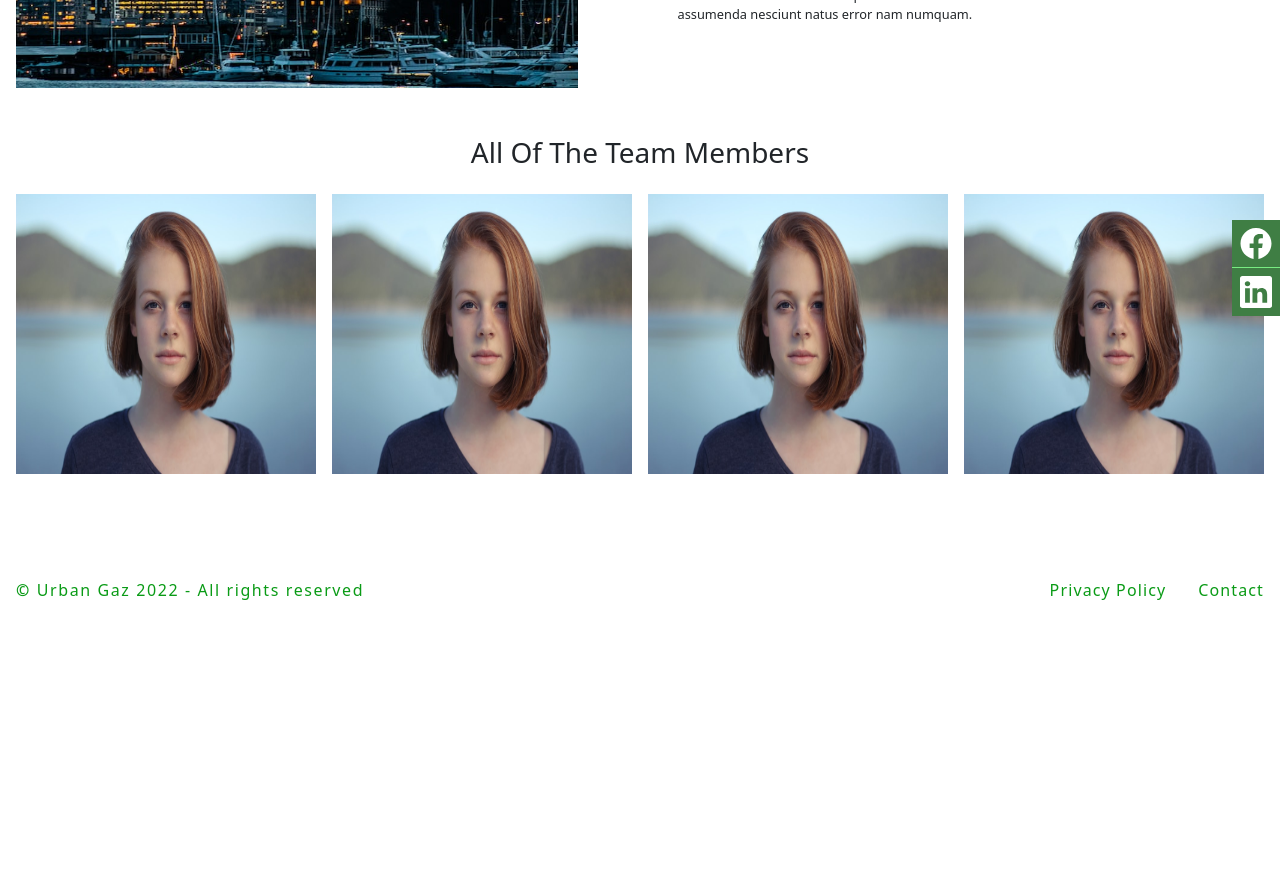
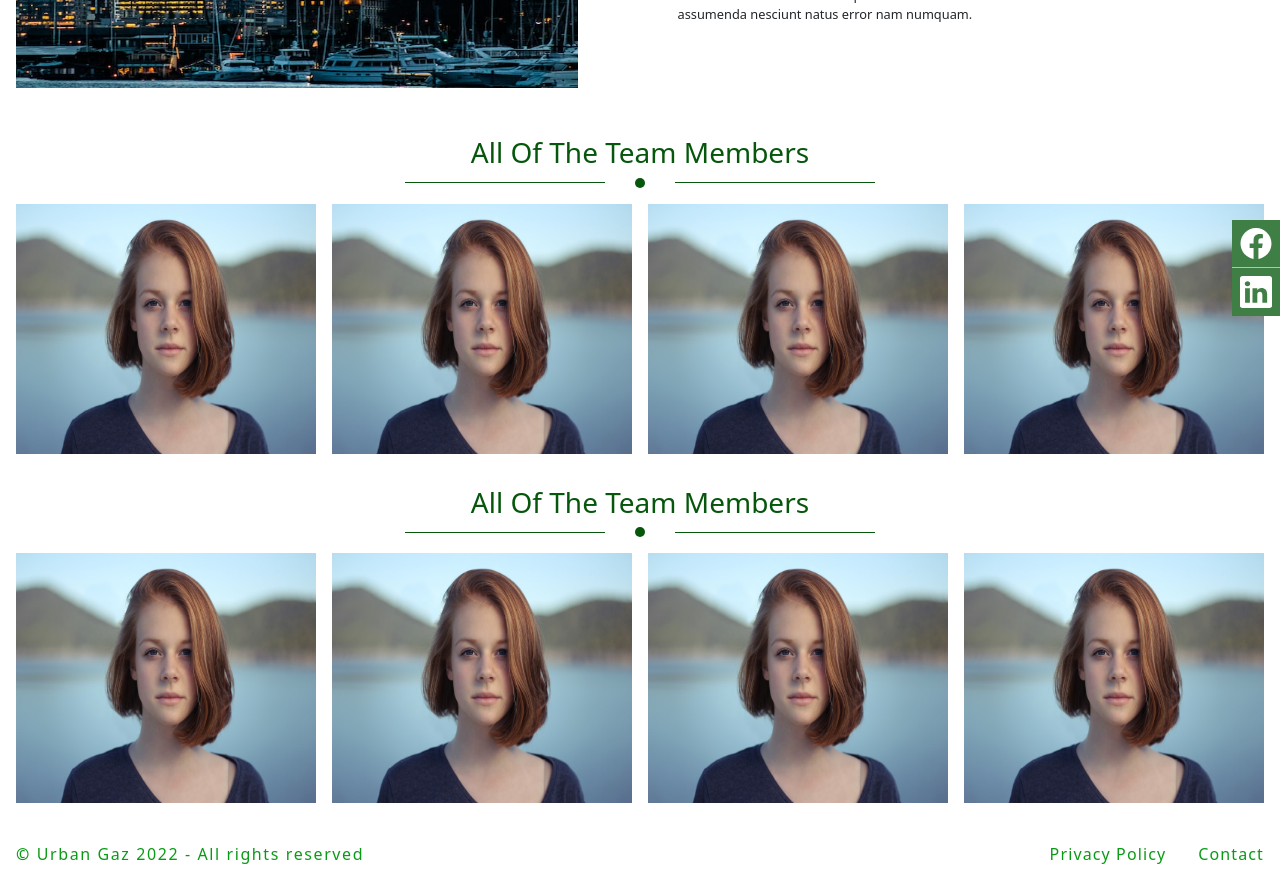
Before and after one commit to RatonRoy/urbanGaz, a React (Create React App) app: page /team in a window 1280 px wide. Shown: the part 340-1230 px from the top of the page. Before the commit the page ends 966 px from the top, so only its background shows below. Built offline with nearby package versions, Linux system fonts and the light colour scheme.

Commit message:
add more team member information and styles

```diff
--- a/src/components/Pages/Team/Team.css
+++ b/src/components/Pages/Team/Team.css
@@ -45,7 +45,29 @@
 }
 .section-title{
 	text-align: center;
-	padding-bottom: 1rem;
+	/* padding-bottom: 1rem; */
+	color: #06570c;
+}
+.underline-wrapper{
+	display: flex;
+	justify-content: center;
+	width: 500px;
+	margin: 0 auto;
+	align-items: center;
+	margin-bottom: 1rem;
+}
+.title-underline{
+	width: 200px;
+	margin: 0 auto;
+	height: 1px;
+	background-color: #06570c;
+}
+.circle{
+	width: 10px;
+	height: 10px;
+	border-radius: 50%;
+	background-color: #06570c;
+	margin: 0 auto;
 }
 .team-member-container{
 	display: grid;
@@ -55,9 +77,9 @@
 
 }
 .single-member-container{
-	height: 280px;
+	height: 250px;
 	background: url("../../../assets/img/Team/team01.jpg");
-	background-size: 300px 280px;
+	background-size: 300px 250px;
 	background-repeat: no-repeat;
 	background-position: center;
 	position: relative;
@@ -68,12 +90,16 @@
 .single-member-info-container{
 	background-color: rgba(0, 0, 0, 0.8);
 	color: white;
-	height: 280px;
+	height: 250px;
 	padding: 1rem;
 	display: none;
 	position: absolute;
+	padding-top: 2.5rem;
+
+}
+.test{
 	/* margin: auto 0; */
-	align-items: center;
+	/* margin-top: 2rem; */
 }
 .single-member-container:hover .single-member-info-container{
 	display: block;
@@ -88,7 +114,9 @@
 }
 .bottom-line{
 	width: 50%;
-	border: 1px solid #0fb41d;
+	/* border: 1px solid #0fb41d; */
+	height: 1px;
+	background-color: #0fb41d;
 	margin-bottom: 1rem;
 	margin-top: 0.4rem;
 }
--- a/src/components/Pages/Team/Team.js
+++ b/src/components/Pages/Team/Team.js
@@ -26,7 +26,7 @@ const Team = () => {
 				{/* header of the team section color end  */}
 				<div className='team-info-container-wrap'>
 					<div className='team-info-img-container'>
-						<img src= {info} alt="info image here"/>
+						<img src={info} alt="info image here" />
 					</div>
 					{/* team image container end */}
 
@@ -41,10 +41,21 @@ const Team = () => {
 					</div>
 				</div>
 				{/* end of the team info section */}
+
+				{/* start of the team member info section */}
 				<div className="team-members-wrapper">
 					<h3 className="section-title">
 						All Of The Team Members
 					</h3>
+					<div className="underline-wrapper">
+						<div className="title-underline">
+
+						</div>
+						<div className="circle"></div>
+						<div className="title-underline">
+
+						</div>
+					</div>
 					{/* team members info container */}
 					<div className="team-member-container">
 						{/* start of the  single team member */}
@@ -72,12 +83,14 @@ const Team = () => {
 							*/}
 							{/* single member info container active on hover effect */}
 							<div className="single-member-info-container">
+								<div className='test'>
 									<h4 className="member-name">Lorem, ipsum dolor.</h4>
 									<p className="designation">Lorem ipsum dolor sit amet consectetur.</p>
 									<div className="bottom-line"></div>
 									<p className="member-education">
 										Lorem ipsum dolor sit amet consectetur adipisicing elit. Recusandae, ab!
 									</p>
+								</div>
 							</div>
 							{/* end of single member info container active on hover effect */}
 						</div>
@@ -119,7 +132,98 @@ const Team = () => {
 					</div>
 					{/* team members info container end*/}
 				</div>
+				{/* end of the team member info section */}
+				{/* start of the team member info section */}
+				<div className="team-members-wrapper">
+					<h3 className="section-title">
+						All Of The Team Members
+					</h3>
+					<div className="underline-wrapper">
+						<div className="title-underline">
 
+						</div>
+						<div className="circle"></div>
+						<div className="title-underline">
+
+						</div>
+					</div>
+					{/* team members info container */}
+					<div className="team-member-container">
+						{/* start of the  single team member */}
+						<div className="single-member-container">
+							{/* <div className="single-member-img-container">
+								<img src= {team1} alt="team member image" />
+							</div> */}
+							{/* single member info container active on hover effect */}
+							<div className="single-member-info-container">
+								<h4 className="member-name"> Mehedi Hasan </h4>
+								<p className="designation">designation Information of team member</p>
+								<div className="bottom-line"></div>
+								<p className="member-education">
+									Academic information of the team members
+								</p>
+							</div>
+							{/* end of single member info container active on hover effect */}
+						</div>
+						{/*end of  single team member container  */}
+						{/* start of the  single team member */}
+						<div className="single-member-container">
+							{/*  <div className="single-member-img-container">
+								<img src= {team1} alt="team member image" />
+							</div>
+							*/}
+							{/* single member info container active on hover effect */}
+							<div className="single-member-info-container">
+								<div className='test'>
+									<h4 className="member-name">Lorem, ipsum dolor.</h4>
+									<p className="designation">Lorem ipsum dolor sit amet consectetur.</p>
+									<div className="bottom-line"></div>
+									<p className="member-education">
+										Lorem ipsum dolor sit amet consectetur adipisicing elit. Recusandae, ab!
+									</p>
+								</div>
+							</div>
+							{/* end of single member info container active on hover effect */}
+						</div>
+						{/*end of  single team member container  */}
+						{/* start of the  single team member */}
+						<div className="single-member-container">
+							{/* <div className="single-member-img-container">
+								<img src= {team1} alt="team member image" />
+							</div> */}
+							{/* single member info container active on hover effect */}
+							<div className="single-member-info-container">
+								<h4 className="member-name">Lorem, ipsum dolor.</h4>
+								<p className="designation">Lorem ipsum dolor sit amet consectetur.</p>
+								<div className="bottom-line"></div>
+								<p className="member-education">
+									Lorem ipsum dolor sit amet consectetur adipisicing elit. Recusandae, ab!
+								</p>
+							</div>
+							{/* end of single member info container active on hover effect */}
+						</div>
+						{/*end of  single team member container  */}
+						{/* start of the  single team member */}
+						<div className="single-member-container">
+							{/* <div className="single-member-img-container">
+								<img src= {team1} alt="team member image" />
+							</div> */}
+							{/* single member info container active on hover effect */}
+							<div className="single-member-info-container">
+								<h4 className="member-name">Lorem, ipsum dolor.</h4>
+								<p className="designation">Lorem ipsum dolor sit amet consectetur.</p>
+								<div className="bottom-line"></div>
+								<p className="member-education">
+									Lorem ipsum dolor sit amet consectetur adipisicing elit. Recusandae, ab!
+								</p>
+							</div>
+							{/* end of single member info container active on hover effect */}
+						</div>
+						{/*end of  single team member container  */}
+					</div>
+					{/* team members info container end*/}
+				</div>
+				{/* end of the team member info section */}
 			</section>
 			{/* end of  the team container  */}
 		</>
```
Lines whose indentation alone changed are shown as unchanged.
